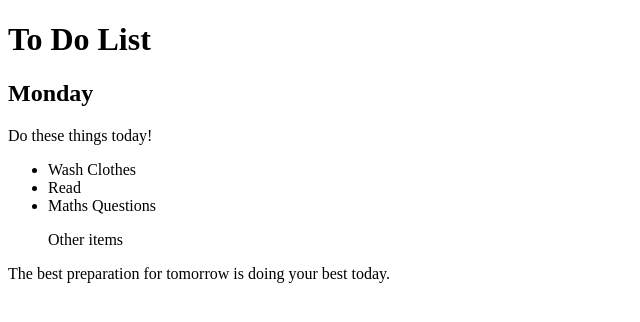
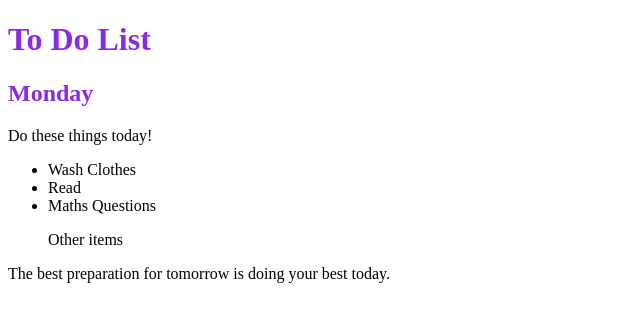
Before and after one commit to zebu12/htdocs, a plain HTML site: page Web Development Projects/7.1+Combining+Selectors/7.1 Combining Selectors/index.html in a window 1280 px wide. Shown: the whole page, without its empty margins (0-640 px from the left). Drawn offline with Linux system fonts and the light colour scheme.

Commit message:
7.1 is done

```diff
--- a/Web Development Projects/7.1+Combining+Selectors/7.1 Combining Selectors/style.css
+++ b/Web Development Projects/7.1+Combining+Selectors/7.1 Combining Selectors/style.css
@@ -1 +1,4 @@
 /* Write your code here: */
+h1, h2{
+    color: blueviolet;
+}
```
